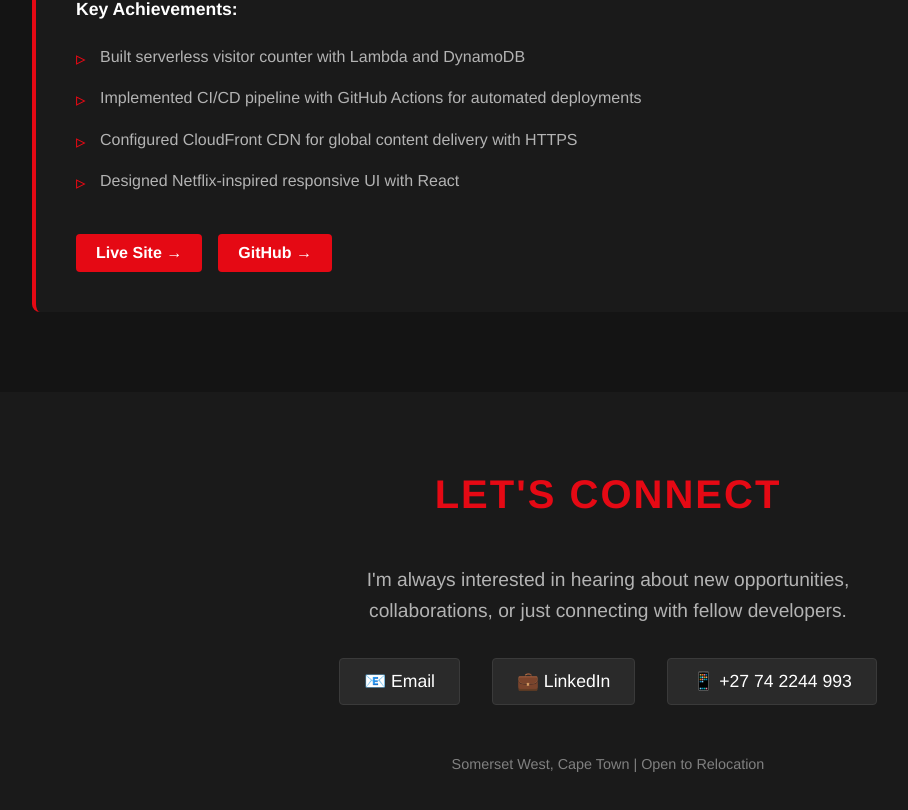
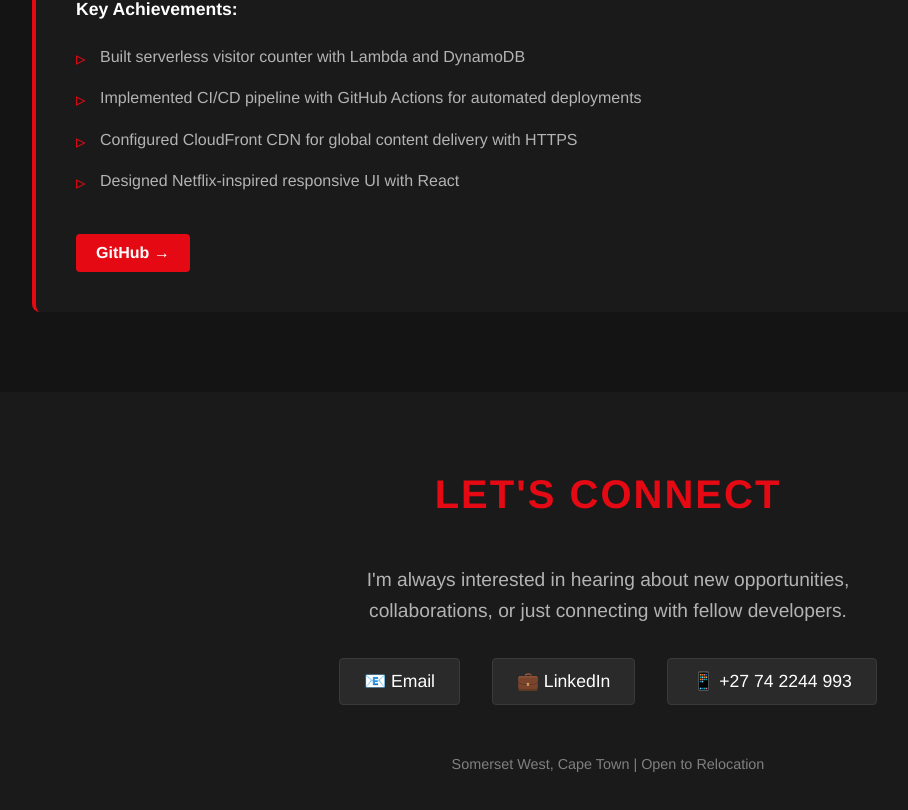
Before and after one commit to Siyanda-Khanyile/KhanyileResume, a React (Create React App) app: page / in a window 1280 px wide. Shown: the part 4452-5262 px from the top of the page, without its empty margins (32-940 px from the left). Built offline with nearby package versions, Linux system fonts and the light colour scheme; no server answers.

Commit message:
Remove redundant Live Site button from Projects

```diff
--- a/src/components/Projects.jsx
+++ b/src/components/Projects.jsx
@@ -13,7 +13,6 @@ function Projects() {
         "Designed Netflix-inspired responsive UI with React"
       ],
       links: [
-        { label: "Live Site", url: "https://d12oebvwwgddu.cloudfront.net" },
         { label: "GitHub", url: "https://github.com/Siyanda-Khanyile/KhanyileResume" }
       ]
     }
```
